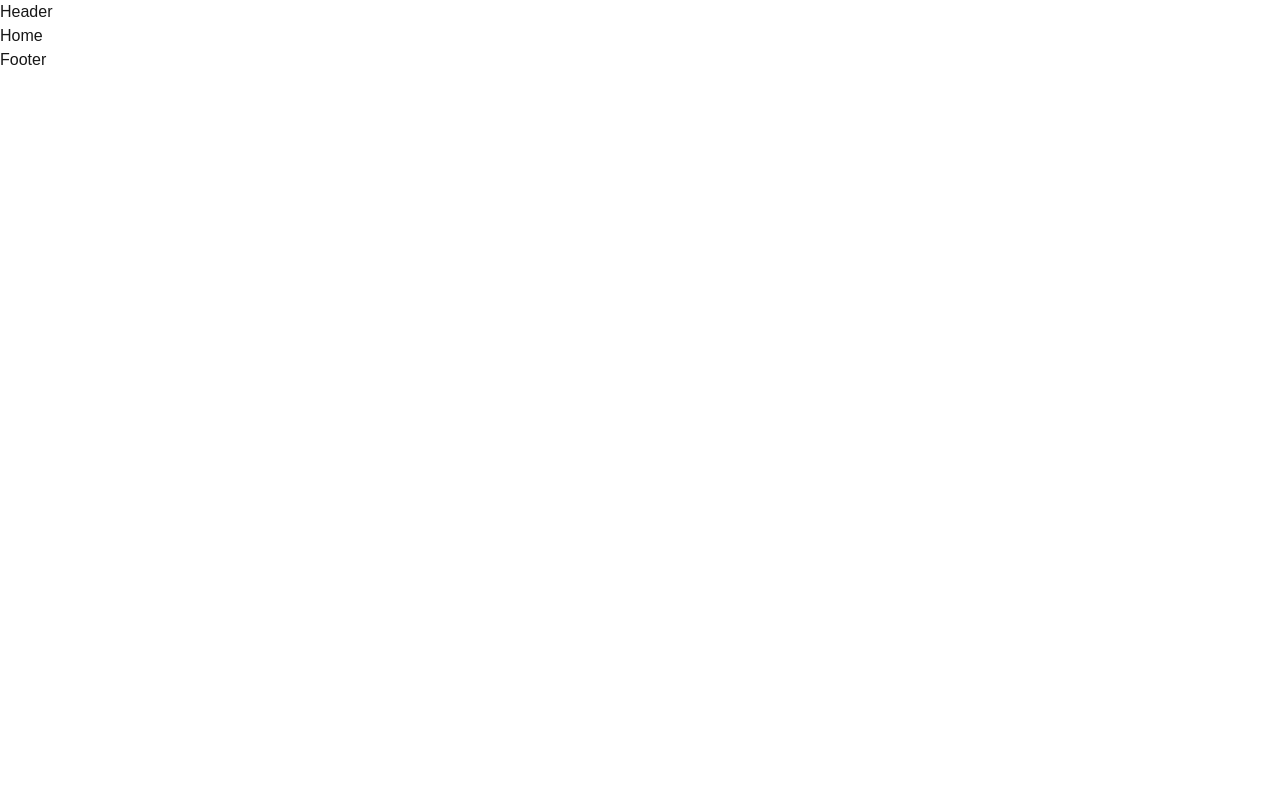
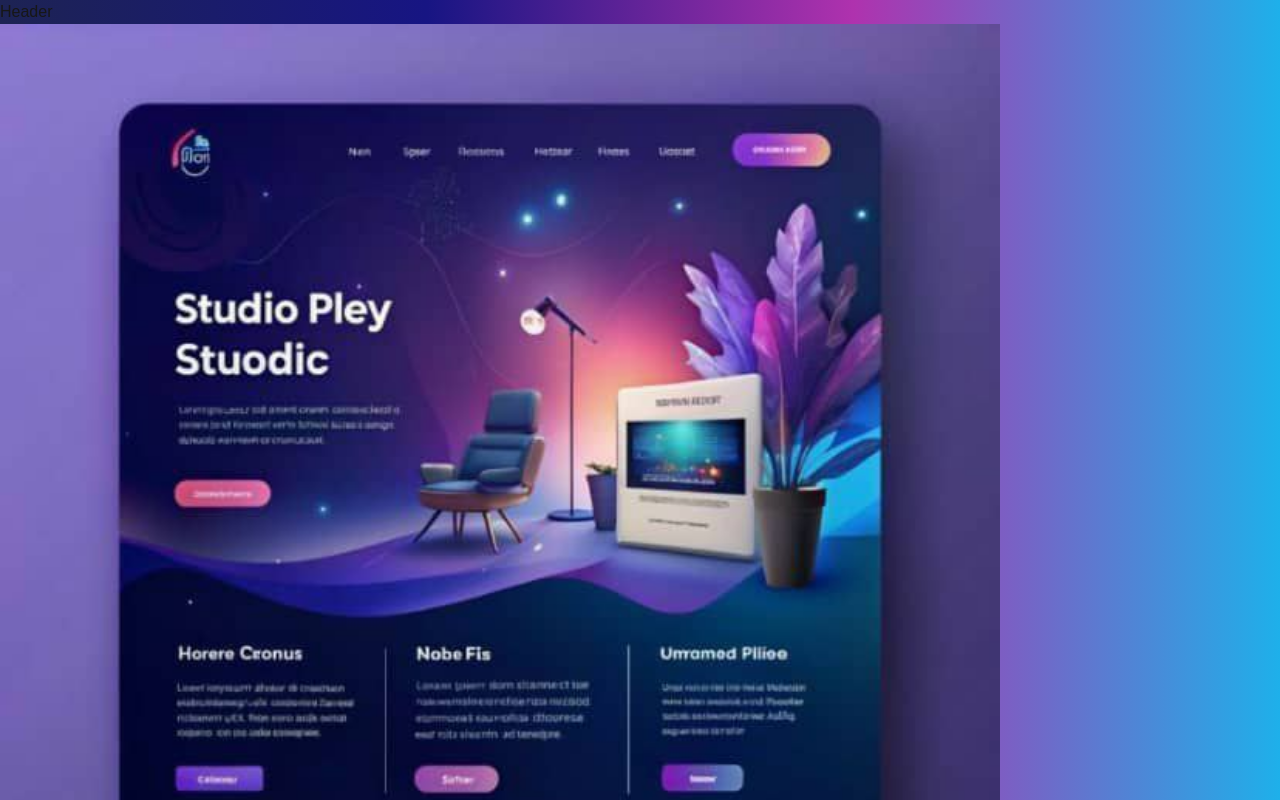
Before and after one commit to SaraAlsukary/Digibits, a Next.js app: page /home in a window 1280 px wide. Shown: the top 800 px of the page. Built offline with nearby package versions, Linux system fonts and the light colour scheme.

Commit message:
add colors

```diff
--- a/src/app/globals.css
+++ b/src/app/globals.css
@@ -2,6 +2,16 @@
 
 :root {
   --background: #ffffff;
+  --pink: #af32ae;
+  --aqua: #1eb0ea;
+  --blue: #171583;
+  --dark-blue: #1d2353;
+  --orange: #d9a08b;
+  --purple: #8638d2;
+  --purple: #8638d2;
+  --purple-white: #eda9e9;
+  --font: 'Geist Sans', -apple-system, BlinkMac;
+  --gradient-background: linear-gradient(to right, var(--dark-blue), var(--blue), var(--pink), var(--aqua));
   --foreground: #171717;
 }
 
@@ -20,7 +30,7 @@
 }
 
 body {
-  background: var(--background);
+  background: var(--gradient-background);
   color: var(--foreground);
   font-family: Arial, Helvetica, sans-serif;
 }
--- a/src/app/home/page.tsx
+++ b/src/app/home/page.tsx
@@ -1,8 +1,11 @@
+import Image from 'next/image'
 import React from 'react'
 
 const Home = () => {
     return (
-        <div className='landing'>Home</div>
+        <div className='landing'>
+            <Image width={1000} height={800} src={'/landing.jpg'} alt='landing'/>
+        </div>
     )
 }
 
```
Also changed, not shown: public/landing.jpg (added).
